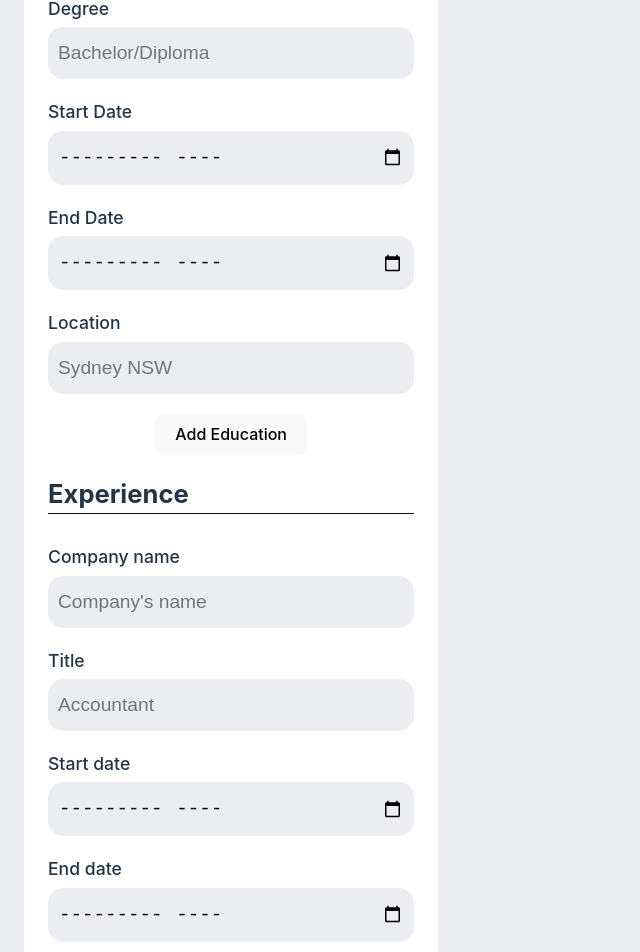
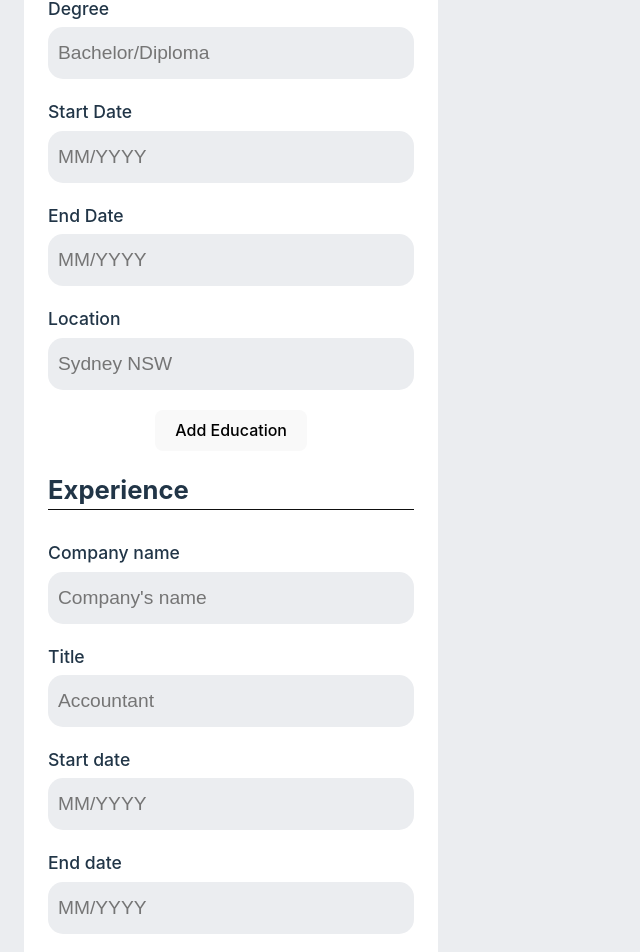
Before and after one commit to DeanNguyen98/TOP_CV-generator, a React (Vite) app: page / in a window 1280 px wide. Shown: the part 1240-2192 px from the top of the page, without its empty margins (0-640 px from the left). Built offline with nearby package versions, Linux system fonts and the light colour scheme.

Commit message:
Change input type of start Date and end Date to text to fix display on CV side

```diff
--- a/src/components/EducationEdit.jsx
+++ b/src/components/EducationEdit.jsx
@@ -48,11 +48,11 @@ export function EducationEditor({onAddItem, EduData, onEditItem, onRemoveItem})
                 </label>
                 <label className="form-label" htmlFor="startDate">
                     <span>Start Date</span>
-                    <input type="month" id="startDate" value={EduObject.startDate} onChange={handleAddEduObject}  name="startDate" required></input>
+                    <input type="text" id="startDate" placeholder="MM/YYYY" value={EduObject.startDate} onChange={handleAddEduObject}  name="startDate" required></input>
                 </label>
                 <label className="form-label" htmlFor="endDate">
                     <span>End Date</span>
-                    <input type="month" id="endDate" value={EduObject.endDate} onChange={handleAddEduObject} name="endDate" required></input>
+                    <input type="text" id="endDate" placeholder="MM/YYYY" value={EduObject.endDate} onChange={handleAddEduObject} name="endDate" required></input>
                 </label>
                 <label className="form-label" htmlFor="location">
                     <span>Location</span>
--- a/src/components/ExperienceEdit.jsx
+++ b/src/components/ExperienceEdit.jsx
@@ -51,11 +51,11 @@ export function ExperienceEditor ({ExpData, onAddItem, onEditItem, onRemoveItem}
                 </label>
                 <label className="form-label" htmlFor="startDate">
                     <span>Start date</span>
-                    <input type="month" id="startDate" name="startDate" value={ExpObject.startDate} onChange={handleAddExpObject}></input>
+                    <input type="text" id="startDate" name="startDate" placeholder="MM/YYYY" value={ExpObject.startDate} onChange={handleAddExpObject}></input>
                 </label>
                 <label className="form-label" htmlFor="endDate">
                     <span>End date</span>
-                    <input type="month" id="endDate" name="endDate" value={ExpObject.endDate} onChange={handleAddExpObject}></input>
+                    <input type="text" id="endDate" name="endDate" placeholder="MM/YYYY" value={ExpObject.endDate} onChange={handleAddExpObject}></input>
                 </label>
                 <label className="form-label" htmlFor="Location">
                     <span>Location</span>
--- a/src/components/ItemForm.jsx
+++ b/src/components/ItemForm.jsx
@@ -40,7 +40,7 @@ export default function ItemForm (props) {
                             <label className="form-label" key={key} htmlFor={key}>
                             <span>{label}</span>
                             <textarea
-                                type={key.includes('Date') ? "month" : "text"}
+                                type="text"
                                 id={key}
                                 name={key}
                                 value={editableItem[key]}
@@ -52,7 +52,7 @@ export default function ItemForm (props) {
                             <label className="form-label" key={key} htmlFor={key}>
                                 <span>{label}</span>
                                 <input
-                                    type={key.includes('Date') ? "month" : "text"}
+                                    type="text"
                                     id={key}
                                     name={key}
                                     value={editableItem[key]}
```
